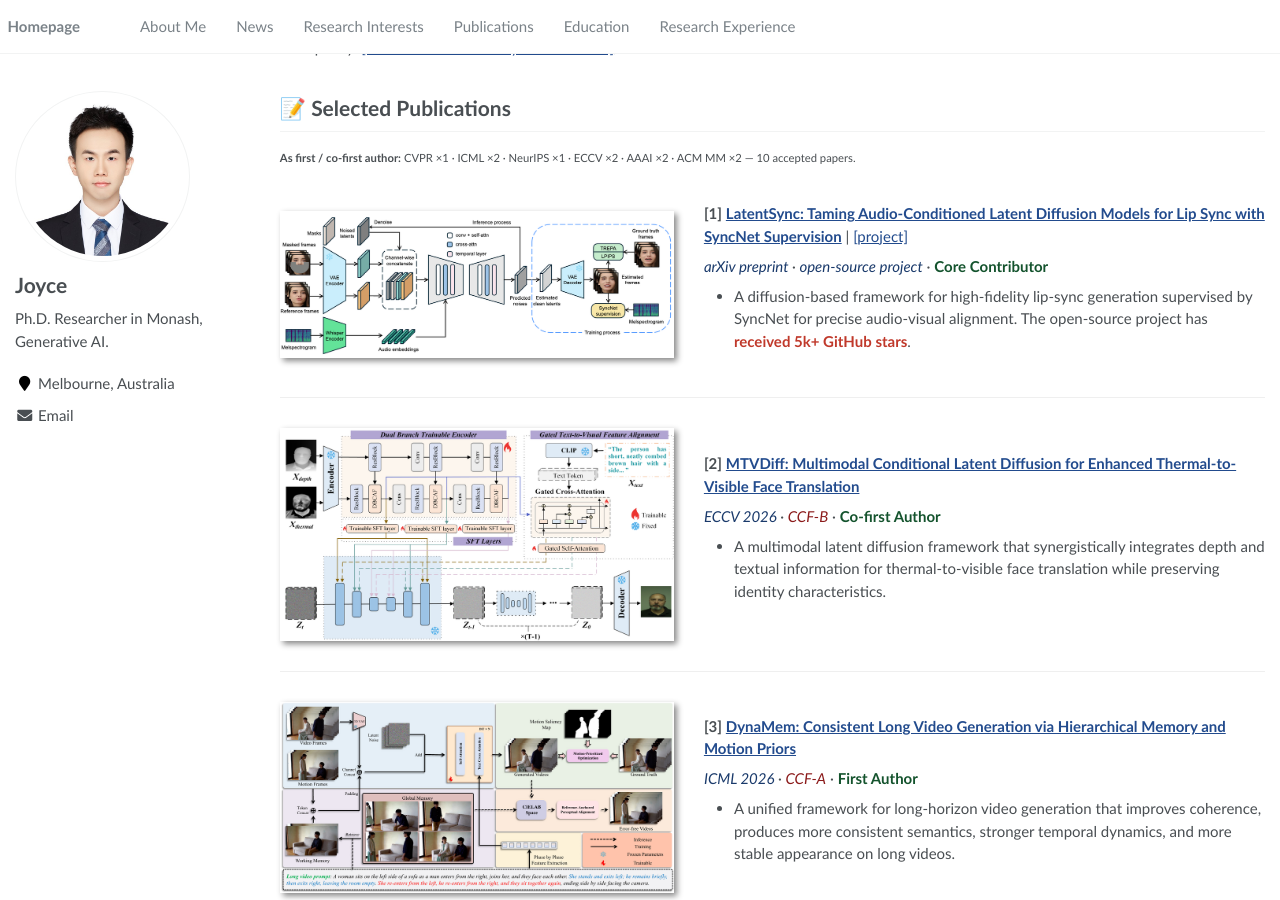
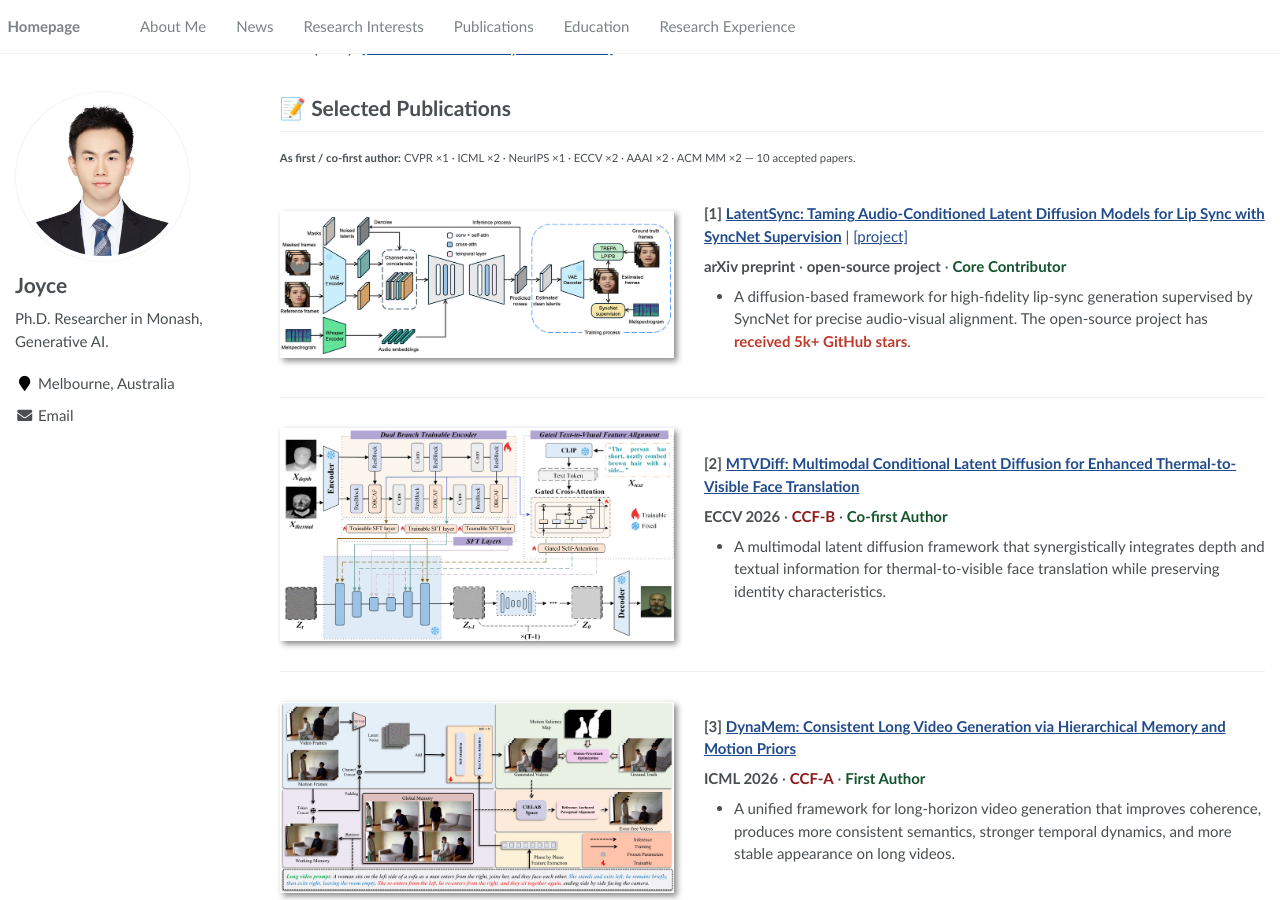
Before and after one commit to Jonyond-lin/joyce-ai, a Jekyll site: the page built from _pages/about.md, in a window 1280 px wide and 900 px high, scrolled down 671 px. Built offline with Jekyll 4.4.1, drawn with Linux system fonts in a browser that asks for light colours.

Commit message:
Bold venue/CCF; venue back to black

```diff
--- a/_pages/about.md
+++ b/_pages/about.md
@@ -44,7 +44,7 @@ My research centers on **multimodal generative AI**, especially models that comb
 
 **[1]** **[LatentSync: Taming Audio-Conditioned Latent Diffusion Models for Lip Sync with SyncNet Supervision](https://arxiv.org/abs/2412.09262)** \| [[project]](https://github.com/bytedance/LatentSync)
 
-<em><span style="color:#1a3a6b">arXiv preprint</span> · <span style="color:#1a3a6b">open-source project</span></em> · <span style="color:#14532d;font-weight:700">Core Contributor</span>
+<strong>arXiv preprint</strong> · <strong>open-source project</strong> · <span style="color:#14532d;font-weight:700">Core Contributor</span>
 
 - A diffusion-based framework for high-fidelity lip-sync generation supervised by SyncNet for precise audio-visual alignment. The open-source project has <span style="color:#c0392b;font-weight:700">received 5k+ GitHub stars</span>.
 </div>
@@ -55,7 +55,7 @@ My research centers on **multimodal generative AI**, especially models that comb
 
 **[2]** **[MTVDiff: Multimodal Conditional Latent Diffusion for Enhanced Thermal-to-Visible Face Translation](#pub-3)**
 
-<em><span style="color:#1a3a6b">ECCV 2026</span> · <span style="color:#8b1a1a">CCF-B</span></em> · <span style="color:#14532d;font-weight:700">Co-first Author</span>
+<strong>ECCV 2026</strong> · <span style="color:#8b1a1a;font-weight:700">CCF-B</span> · <span style="color:#14532d;font-weight:700">Co-first Author</span>
 
 - A multimodal latent diffusion framework that synergistically integrates depth and textual information for thermal-to-visible face translation while preserving identity characteristics.
 </div>
@@ -66,7 +66,7 @@ My research centers on **multimodal generative AI**, especially models that comb
 
 **[3]** **[DynaMem: Consistent Long Video Generation via Hierarchical Memory and Motion Priors](#pub-4)**
 
-<em><span style="color:#1a3a6b">ICML 2026</span> · <span style="color:#8b1a1a">CCF-A</span></em> · <span style="color:#14532d;font-weight:700">First Author</span>
+<strong>ICML 2026</strong> · <span style="color:#8b1a1a;font-weight:700">CCF-A</span> · <span style="color:#14532d;font-weight:700">First Author</span>
 
 - A unified framework for long-horizon video generation that improves coherence, produces more consistent semantics, stronger temporal dynamics, and more stable appearance on long videos.
 </div>
@@ -77,7 +77,7 @@ My research centers on **multimodal generative AI**, especially models that comb
 
 **[4]** **[Fast and Scalable Analytical Diffusion](https://arxiv.org/abs/2602.16498)**
 
-<em><span style="color:#1a3a6b">ICML 2026</span> · <span style="color:#8b1a1a">CCF-A</span></em> · <span style="color:#14532d;font-weight:700">Co-first Author</span>
+<strong>ICML 2026</strong> · <span style="color:#8b1a1a;font-weight:700">CCF-A</span> · <span style="color:#14532d;font-weight:700">Co-first Author</span>
 
 - A training-free framework that decouples inference complexity from dataset size and uses a coarse-to-fine mechanism to dynamically pinpoint a compact Golden Subset for inference.
 </div>
@@ -88,7 +88,7 @@ My research centers on **multimodal generative AI**, especially models that comb
 
 **[5]** **[OmniShow: Orchestrating Multimodal Conditions for Human-Object Interaction Video Generation](https://arxiv.org/abs/2604.11804)**
 
-<em><span style="color:#1a3a6b">ICML 2026</span> · <span style="color:#8b1a1a">CCF-A</span></em> · <span style="color:#14532d;font-weight:700">5th Author, Core Contributor</span>
+<strong>ICML 2026</strong> · <span style="color:#8b1a1a;font-weight:700">CCF-A</span> · <span style="color:#14532d;font-weight:700">5th Author, Core Contributor</span>
 
 - An end-to-end framework tailored for Human-Object Interaction video generation that orchestrates multiple multimodal conditions.
 </div>
@@ -99,7 +99,7 @@ My research centers on **multimodal generative AI**, especially models that comb
 
 **[6]** **[IdentityStory: Taming Your Identity-Preserving Generator for Human-Centric Story Generation](https://arxiv.org/abs/2512.23519)**
 
-<em><span style="color:#1a3a6b">AAAI 2026</span> · <span style="color:#8b1a1a">CCF-A</span></em> · <span style="color:#14532d;font-weight:700">Co-first Author</span>
+<strong>AAAI 2026</strong> · <span style="color:#8b1a1a;font-weight:700">CCF-A</span> · <span style="color:#14532d;font-weight:700">Co-first Author</span>
 
 - A framework for human-centric story generation that ensures consistent character identity across sequential images.
 </div>
@@ -110,7 +110,7 @@ My research centers on **multimodal generative AI**, especially models that comb
 
 **[7]** **[FDP: A Frequency-Decomposition Preprocessing Pipeline for Unsupervised Anomaly Detection in Brain MRI](https://arxiv.org/abs/2511.12899)**
 
-<em><span style="color:#1a3a6b">AAAI 2026</span> · <span style="color:#8b1a1a">CCF-A</span></em> · <span style="color:#14532d;font-weight:700">Co-first Author</span>
+<strong>AAAI 2026</strong> · <span style="color:#8b1a1a;font-weight:700">CCF-A</span> · <span style="color:#14532d;font-weight:700">Co-first Author</span>
 
 - The first unsupervised anomaly detection method to leverage frequency-domain reconstruction for simultaneous pathology suppression and anatomical preservation in brain MRI.
 </div>
@@ -121,7 +121,7 @@ My research centers on **multimodal generative AI**, especially models that comb
 
 **[8]** **[ApoAvatar: Expressive Audio-Driven Avatar Generation via Refocused Audio-Pose Priors](https://openreview.net/forum?id=9fw3g2jFbc)**
 
-<em><span style="color:#1a3a6b">In Review</span></em> · <span style="color:#14532d;font-weight:700">First Author</span>
+<strong>In Review</strong> · <span style="color:#14532d;font-weight:700">First Author</span>
 
 - A diffusion-based avatar generation framework that ties speaking style to expressive motion dynamics through refocused audio-pose priors.
 </div>
@@ -132,7 +132,7 @@ My research centers on **multimodal generative AI**, especially models that comb
 
 **[9]** **[SceneDecorator: Towards Scene-Oriented Story Generation with Scene Planning and Scene Consistency](https://arxiv.org/abs/2510.22994)**
 
-<em><span style="color:#1a3a6b">NeurIPS 2025</span> · <span style="color:#8b1a1a">CCF-A</span></em> · <span style="color:#14532d;font-weight:700">Co-first Author, Project Leader</span>
+<strong>NeurIPS 2025</strong> · <span style="color:#8b1a1a;font-weight:700">CCF-A</span> · <span style="color:#14532d;font-weight:700">Co-first Author, Project Leader</span>
 
 - A scene-level generative framework that enhances narrative coherence through explicit scene planning and scene consistency.
 </div>
@@ -143,7 +143,7 @@ My research centers on **multimodal generative AI**, especially models that comb
 
 **[10]** **[HybridGS: Decoupling Transients and Statics with 2D and 3D Gaussian Splatting](https://arxiv.org/abs/2412.03844)**
 
-<em><span style="color:#1a3a6b">CVPR 2025</span> · <span style="color:#8b1a1a">CCF-A</span></em> · <span style="color:#14532d;font-weight:700">First Author</span>
+<strong>CVPR 2025</strong> · <span style="color:#8b1a1a;font-weight:700">CCF-A</span> · <span style="color:#14532d;font-weight:700">First Author</span>
 
 - A hybrid representation that models transient objects with per-image 2D Gaussians while maintaining 3D Gaussians for the static scene.
 </div>
@@ -154,7 +154,7 @@ My research centers on **multimodal generative AI**, especially models that comb
 
 **[11]** **[Learning Neural Volumetric Pose Features for Camera Localization](https://arxiv.org/abs/2403.12800)**
 
-<em><span style="color:#1a3a6b">ECCV 2024</span> · <span style="color:#8b1a1a">CCF-B</span></em> · <span style="color:#14532d;font-weight:700">First Author</span>
+<strong>ECCV 2024</strong> · <span style="color:#8b1a1a;font-weight:700">CCF-B</span> · <span style="color:#14532d;font-weight:700">First Author</span>
 
 - Introduces PoseMap, a neural volumetric pose feature that enhances camera localization by encapsulating the information between images and their associated camera poses.
 </div>
@@ -165,7 +165,7 @@ My research centers on **multimodal generative AI**, especially models that comb
 
 **[12]** **[DiffTV: Identity-preserved Thermal-to-Visible Face Translation via Feature Alignment and Dual-Stage Conditions](https://dl.acm.org/doi/10.1145/3664647.3680635)**
 
-<em><span style="color:#1a3a6b">ACM MM 2024</span> · <span style="color:#8b1a1a">CCF-A</span></em> · <span style="color:#14532d;font-weight:700">First Author</span>
+<strong>ACM MM 2024</strong> · <span style="color:#8b1a1a;font-weight:700">CCF-A</span> · <span style="color:#14532d;font-weight:700">First Author</span>
 
 - A dual-stage image translation framework that transforms infrared faces into realistic visible-light faces while preserving identity characteristics.
 </div>
@@ -176,7 +176,7 @@ My research centers on **multimodal generative AI**, especially models that comb
 
 **[13]** **[An End-to-End Scene Text Detector with Dynamic Attention](https://dl.acm.org/doi/10.1145/3551626.3564980)**
 
-<em><span style="color:#1a3a6b">ACM MM 2023</span> · <span style="color:#8b1a1a">CCF-A</span></em> · <span style="color:#14532d;font-weight:700">First Author</span>
+<strong>ACM MM 2023</strong> · <span style="color:#8b1a1a;font-weight:700">CCF-A</span> · <span style="color:#14532d;font-weight:700">First Author</span>
 
 - A dynamic end-to-end framework that generates a deformable, dynamic view for multi-oriented and curved text instances.
 </div>
```
